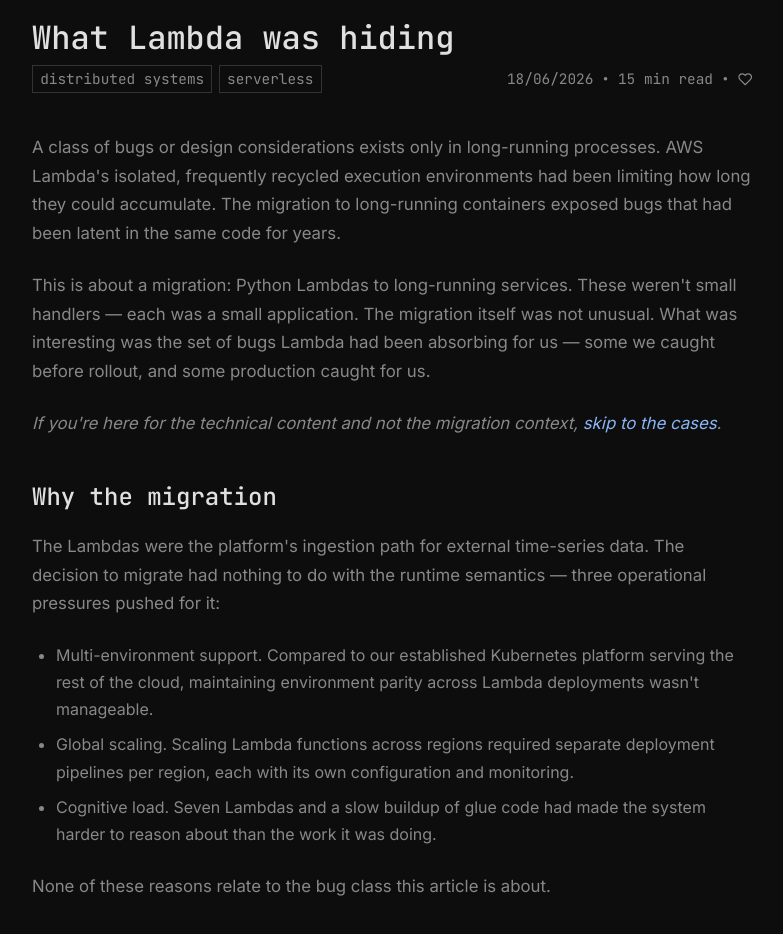
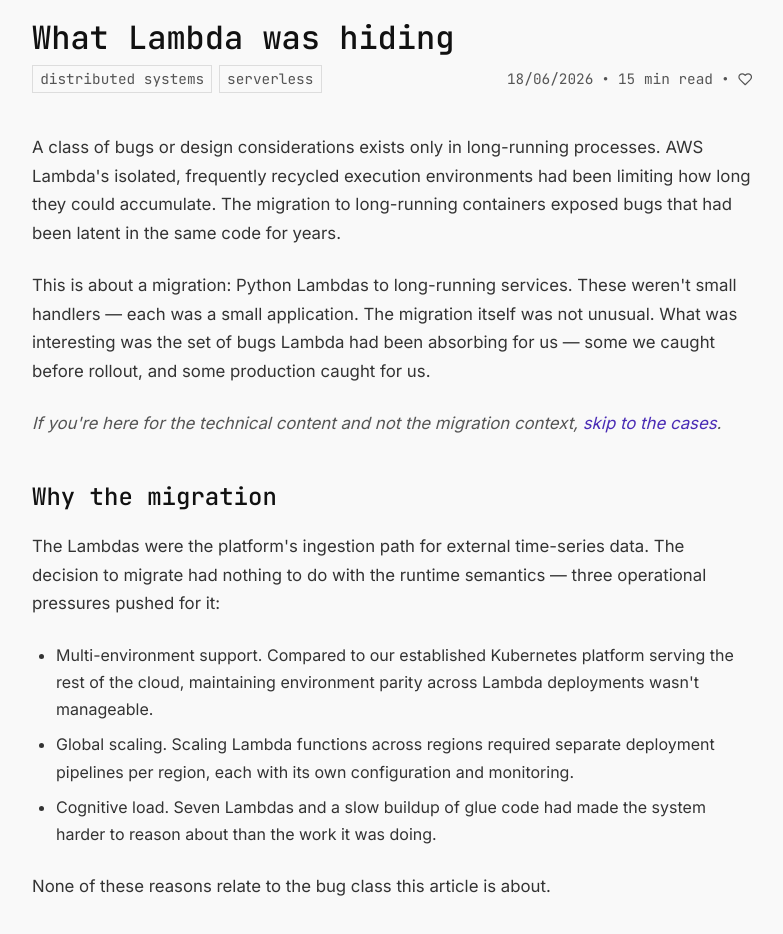
Before and after one commit to denyszhak/denyszhak.com, a React (Vite) app: page /writing/what-lambda-was-hiding in a window 1280 px wide. Shown: the part 160-1094 px from the top of the page, without its empty margins (182-965 px from the left). Built offline with nearby package versions, Linux system fonts and the light colour scheme; no server answers.

Commit message:
theme and font changes

```diff
--- a/index.html
+++ b/index.html
@@ -8,6 +8,16 @@
     <link rel="preconnect" href="https://fonts.googleapis.com">
     <link rel="preconnect" href="https://fonts.gstatic.com" crossorigin>
     <link href="https://fonts.googleapis.com/css2?family=Inter:wght@400;500;600&family=JetBrains+Mono:ital,wght@0,400;0,500;0,600;1,400&display=swap" rel="stylesheet">
+    <script>
+      (function() {
+        try {
+          var savedTheme = localStorage.getItem('theme');
+          if (savedTheme !== 'dark') {
+            document.documentElement.classList.add('light-theme');
+          }
+        } catch (e) {}
+      })();
+    </script>
   </head>
   <body>
     <div id="root"></div>
--- a/src/components/Navigation.jsx
+++ b/src/components/Navigation.jsx
@@ -4,26 +4,23 @@ import { FiGithub, FiLinkedin, FiMail, FiSun, FiMoon } from 'react-icons/fi';
 import { FaXTwitter } from 'react-icons/fa6';
 
 const Navigation = () => {
-  const [isLightMode, setIsLightMode] = useState(false);
+  const [isLightMode, setIsLightMode] = useState(() => {
+    const savedTheme = localStorage.getItem('theme');
+    return savedTheme !== 'dark';
+  });
 
   useEffect(() => {
-    // Check if user previously selected a theme
-    const savedTheme = localStorage.getItem('theme');
-    if (savedTheme === 'light') {
-      setIsLightMode(true);
+    if (isLightMode) {
       document.documentElement.classList.add('light-theme');
+    } else {
+      document.documentElement.classList.remove('light-theme');
     }
-  }, []);
+  }, [isLightMode]);
 
   const toggleTheme = () => {
-    setIsLightMode(!isLightMode);
-    if (!isLightMode) {
-      document.documentElement.classList.add('light-theme');
-      localStorage.setItem('theme', 'light');
-    } else {
-      document.documentElement.classList.remove('light-theme');
-      localStorage.setItem('theme', 'dark');
-    }
+    const newMode = !isLightMode;
+    setIsLightMode(newMode);
+    localStorage.setItem('theme', newMode ? 'light' : 'dark');
   };
 
   return (
--- a/src/index.css
+++ b/src/index.css
@@ -67,7 +67,11 @@ h1, h2, h3, h4 {
 p {
   margin-bottom: 1rem;
   font-family: var(--font-sans);
-  color: var(--text-secondary);
+  color: #d4d4d4;
+}
+
+:root.light-theme p {
+  color: #333333;
 }
 
 /* Navigation Styles */
@@ -119,12 +123,17 @@ p {
 }
 
 /* Lists */
-ul {
+ul, ol {
   list-style-type: disc;
   padding-left: 1.5rem;
   margin-bottom: 1.5rem;
   font-family: var(--font-sans);
-  color: var(--text-secondary);
+  color: #d4d4d4;
+}
+
+:root.light-theme ul,
+:root.light-theme ol {
+  color: #333333;
 }
 
 li {
@@ -250,6 +259,7 @@ li {
   font-size: 1.05rem;
   max-width: 70ch;
   line-height: 1.7;
+  color: #d4d4d4;
 }
 
 .article-content ul,
@@ -258,6 +268,7 @@ li {
   padding-left: 1.5rem;
   max-width: 70ch;
   line-height: 1.7;
+  color: #d4d4d4;
 }
 
 .article-content blockquote {
@@ -278,6 +289,12 @@ li {
   border-radius: 4px;
   overflow-x: auto;
   margin-bottom: 1.5rem;
+}
+
+:root.light-theme .article-content p,
+:root.light-theme .article-content ul,
+:root.light-theme .article-content ol {
+  color: #333333;
 }
 
 :root.light-theme .article-content pre {
```
